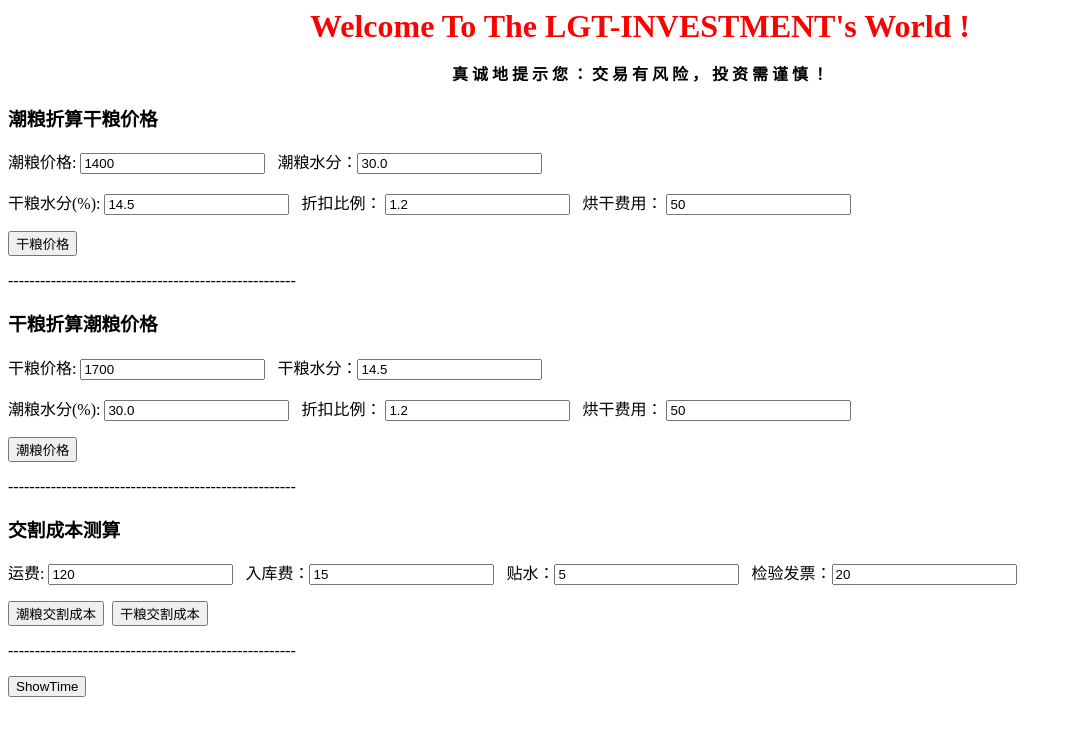
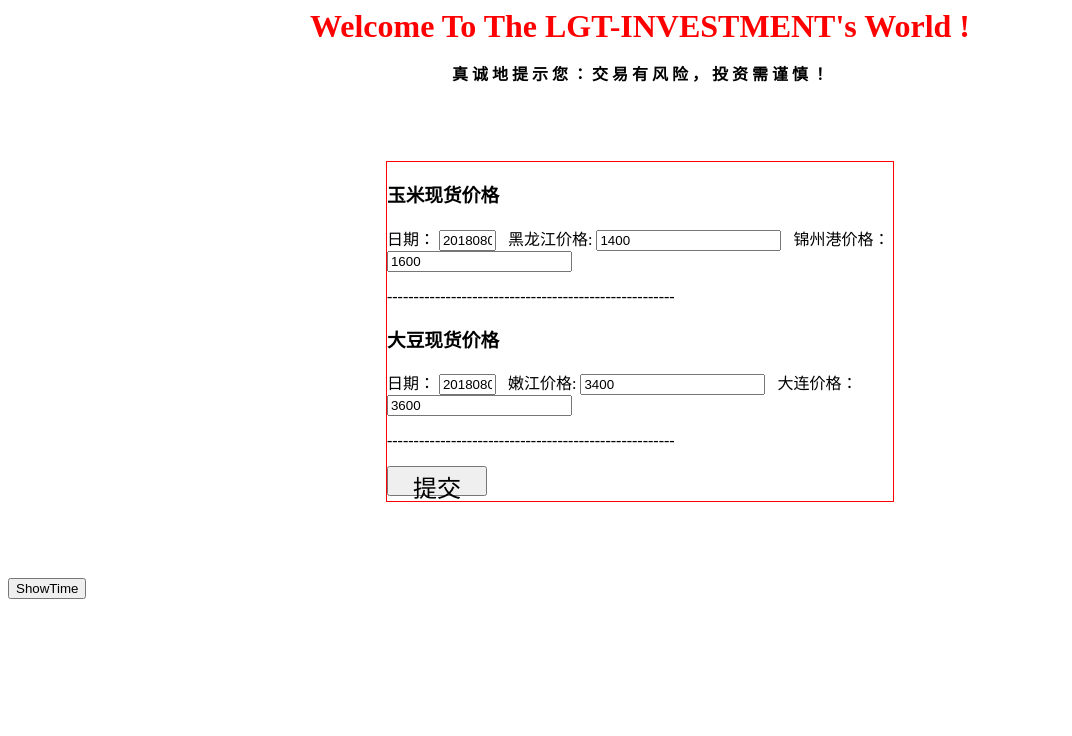
Before and after one commit to huqinghua109/fhzbWeb, a Flask app: page /cornPriceInsert in a window 1280 px wide. Shown: the top 736 px of the page, without its empty margins (0-1072 px from the left). Run offline with Flask 2, Linux system fonts and the light colour scheme; some libraries are stand-ins or nearby versions.

Commit message:
mod corn insert price

```diff
--- a/app/templates/cornPriceInsert.html
+++ b/app/templates/cornPriceInsert.html
@@ -1,93 +1,24 @@
 {% extends "base.html" %}
 {% block content %}
-<script type="text/javascript">
 
-	function temp(){
-		conn = new Mongo("localhost:23429")
-		db = conn.getDB("admin")
-		print(db.getCollectionNames())
-		document.getElementById("timeid").innerHTML= db.getCollectionNames()
-	}
+<form  style="margin:2cm 10cm 2cm 10cm;border:1px solid red" method="post">
+	<h3>玉米现货价格</h3>
+		<p>
+			日期： <input type="text" value="20180808" id="date" size="4">&nbsp;&nbsp;
+			黑龙江价格: <input type="number" value="1400" id="heiPrice" size="4">&nbsp;&nbsp;
+			锦州港价格：<input type="number" value="1600" id="jinzhouPrice" maxlength="4">
+		</p>
+		<p>------------------------------------------------------</p>
 
-
-	function calculator1(){
-		var p = document.getElementById("mpriceid").value;
-		var mw = document.getElementById("mwaterid1").value;
-		var dw = document.getElementById("dwaterid1").value;
-		var r = document.getElementById("r1").value;
-		var cost = document.getElementById("cost1").value;
-		document.getElementById("pid1").innerHTML = (Number(p)/(1-(Number(mw)-Number(dw))*Number(r)/100)+Number(cost)).toFixed(2);
-	}
-
-	function calculator2(){
-		var p = document.getElementById("dpriceid").value;
-		var dw = document.getElementById("dwaterid2").value;
-		var mw = document.getElementById("mwaterid2").value;
-		var r = document.getElementById("r2").value;
-		var cost = document.getElementById("cost2").value;
-		document.getElementById("pid2").innerHTML = ((Number(p)-Number(cost)) * (1-(Number(mw)-Number(dw))*Number(r)/100)).toFixed(2);
-	}
-
-	function calculator3(){
-		var p = document.getElementById("pid1").innerHTML;
-		var trancost = document.getElementById("trancost").value;
-		var incost = document.getElementById("incost").value;
-		var sp = document.getElementById("sp").value;
-		var q_b = document.getElementById("q_b").value;
-		document.getElementById("pid3").innerHTML = (Number(p)+Number(trancost)+Number(incost)+Number(sp)+Number(q_b)).toFixed(2);
-	}
-
-	function calculator4(){
-		var p = document.getElementById("dpriceid").value;
-		var trancost = document.getElementById("trancost").value;
-		var incost = document.getElementById("incost").value;
-		var sp = document.getElementById("sp").value;
-		var q_b = document.getElementById("q_b").value;
-		document.getElementById("pid3").innerHTML = (Number(p)+Number(trancost)+Number(incost)+Number(sp)+Number(q_b)).toFixed(2);
-	}
-
-	function showtime(){
-		document.getElementById("timeid").innerHTML= Date()
-	}
-
-</script>
-
-<h3>潮粮折算干粮价格</h3>
-<p>
-	潮粮价格: <input type="number" value="1400" id="mpriceid" size="4">&nbsp;&nbsp;
-	潮粮水分：<input type="number" value="30.0" id="mwaterid1" maxlength="4">
-</p>
-<p>
-	干粮水分(%): <input type="number" value="14.5" id="dwaterid1" maxlength="4">&nbsp;&nbsp;
-	折扣比例： <input type="number" value="1.2" id="r1" maxlength="4">&nbsp;&nbsp;
-	烘干费用： <input type="number" value="50" id="cost1" maxlength="4">
-</p>
-<button onclick="calculator1()">干粮价格</button>
-<p id = "pid1"></p>
-<p>------------------------------------------------------</p>
-<h3>干粮折算潮粮价格</h3>
-<p>
-	干粮价格: <input type="number" value="1700" id="dpriceid">&nbsp;&nbsp;
-	干粮水分：<input type="number" value="14.5" id="dwaterid2">
-</p>
-<p>
-	潮粮水分(%): <input type="number" value="30.0" id="mwaterid2">&nbsp;&nbsp;
-	折扣比例： <input type="number" value="1.2" id="r2">&nbsp;&nbsp;
-	烘干费用： <input type="number" value="50" id="cost2">
-</p>
-<button onclick="calculator2()">潮粮价格</button>
-<p id = "pid2"></p>
-<p>------------------------------------------------------</p>
-<h3>交割成本测算</h3>
-<p>
-	运费: <input type="number" value="120" id="trancost">&nbsp;&nbsp;
-	入库费：<input type="number" value="15" id="incost">&nbsp;&nbsp;
-	贴水：<input type="number" value="5" id="sp">&nbsp;&nbsp;
-	检验发票：<input type="number" value="20" id="q_b">&nbsp;&nbsp;
-</p>
-<button onclick="calculator3()">潮粮交割成本</button>&nbsp;&nbsp;<button onclick="calculator4()">干粮交割成本</button>
-<p id = "pid3"></p>
-<p>------------------------------------------------------</p>
+	<h3>大豆现货价格</h3>
+		<p>
+			日期： <input type="text" value="20180808" id="date" size="4">&nbsp;&nbsp;
+			嫩江价格: <input type="number" value="3400" id="heiPrice" size="4">&nbsp;&nbsp;
+			大连价格：<input type="number" value="3600" id="dalianPrice" maxlength="4">
+		</p>
+		<p>------------------------------------------------------</p>
+	<button type="submit" id="loginBtn" style="height:30px;width:100px;"><font size="5">提交</font></button>
+  </form>
 <button onclick="temp()">ShowTime</button>
 <p id = "timeid"></p>
 {% endblock %}
--- a/app/views.py
+++ b/app/views.py
@@ -247,8 +247,15 @@ def cornCal():
 # 玉米现货价格录入
 @app.route('/cornPriceInsert', methods=['GET', 'POST'])
 def cornPriceInsert():
+    if request.method == 'POST':
+        if request.form['date']:
+            print request.form
+            return 'insert successfully'
+        else:
+            return 'insert failed!'
     return render_template("cornPriceInsert.html",
         title = 'Corn Price Insert')
+
 #------------------------------------------------------------------------------
 def allowed_file(filename):
     return '.' in filename and \
```
